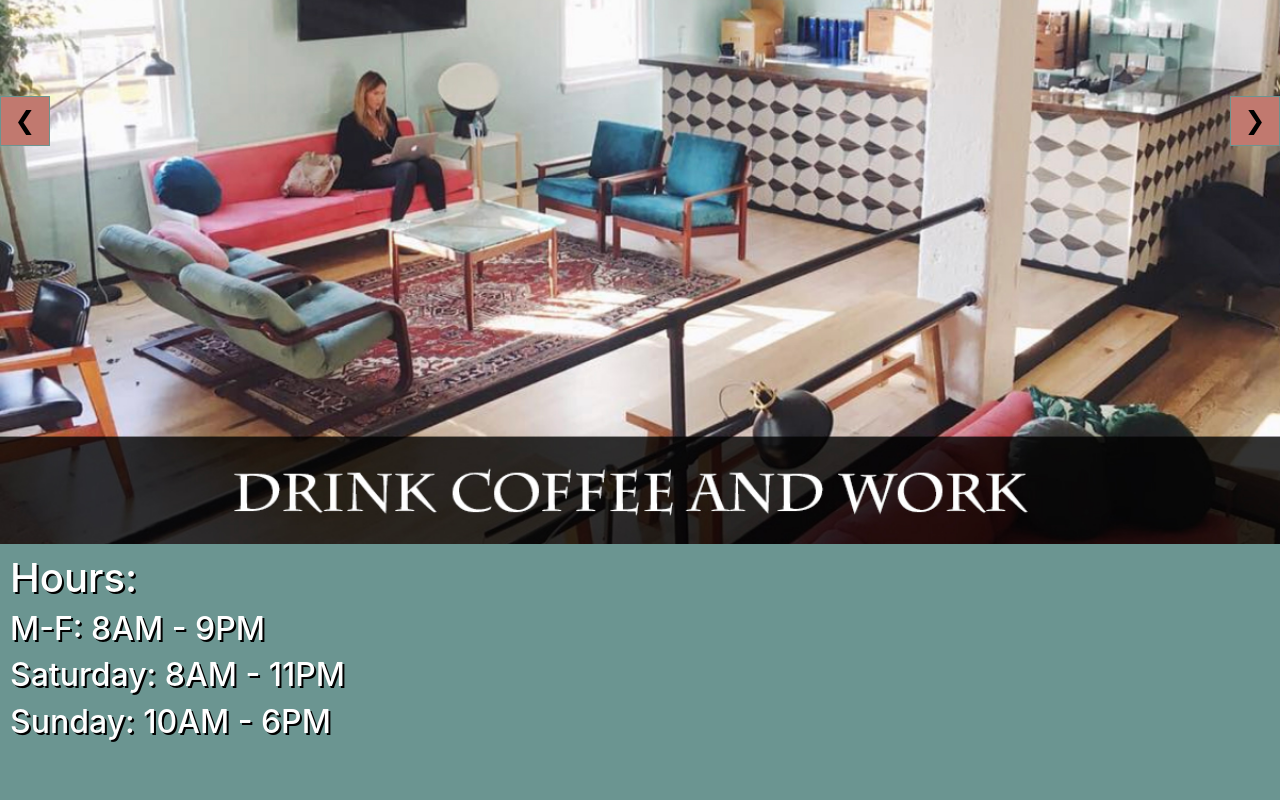
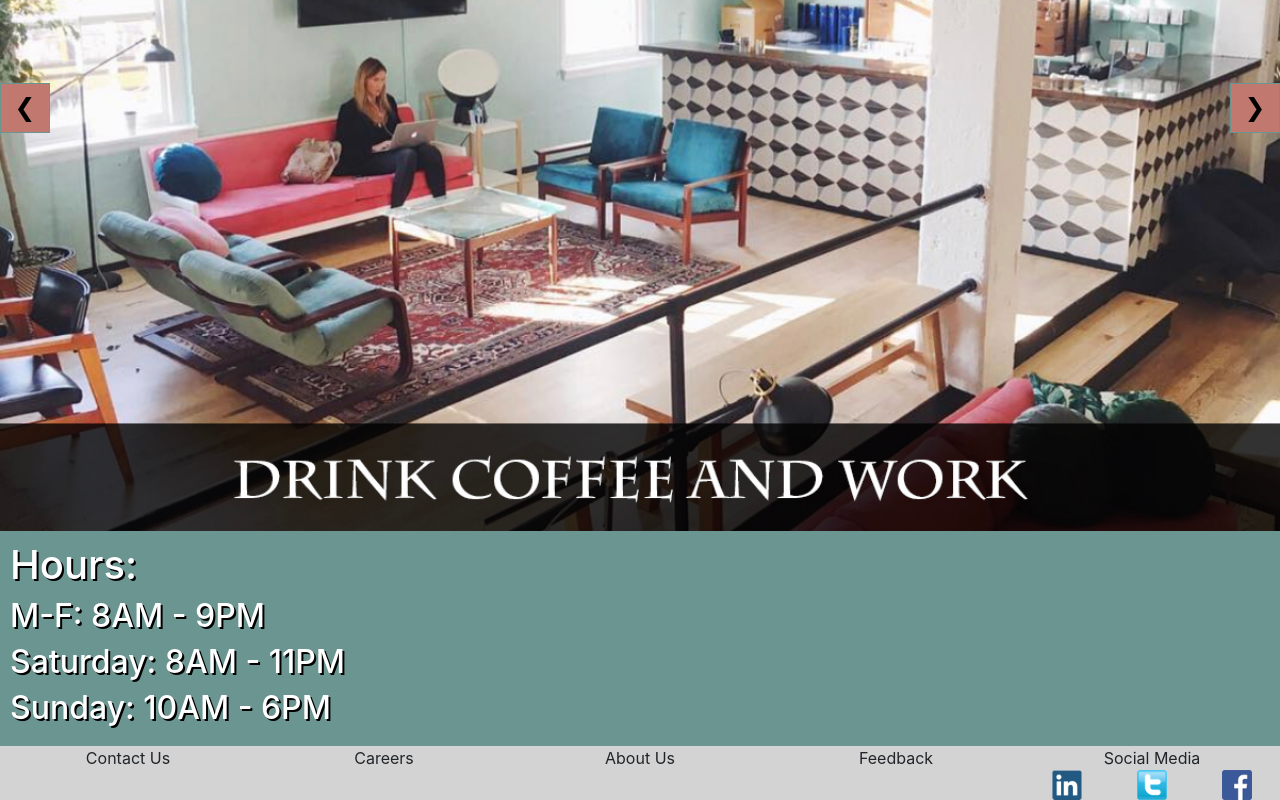
Before and after one commit to Lilkgb/UI, a plain HTML site: page index.html in a window 1280 px wide. Shown: the part 685-1485 px from the top of the page. Before the commit the page ends 1434 px from the top, so only its background shows below. Drawn offline with Linux system fonts and the light colour scheme.

Commit message:
add footer with pictures that link to websites

```diff
--- a/index.html
+++ b/index.html
@@ -48,6 +48,19 @@
         <h2>Saturday: 8AM - 11PM</h2>
         <h2>Sunday: 10AM - 6PM</h2>
       </div>
+
+      <div class="footer">
+        <p>Contact Us</p>
+        <p>Careers</p>
+        <p>About Us</p>
+        <p>Feedback</p>
+        <p>Social Media</p>
+          <div class="socialMedia">
+          <a href="https://www.linkedin.com"><img src="img/linkedin.png" alt=""></a>
+          <a href="https://www.twitter.com"><img src="img/twitter.png" alt=""></a>
+          <a href="https://www.facebook.com"><img src="img/facebook.png" alt=""></a>
+        </div>
+      </div>
     </div>
   </body>
 </html>
--- a/sass/input.scss
+++ b/sass/input.scss
@@ -98,6 +98,7 @@ body {
     }
     p:hover {
       cursor: pointer;
+      text-decoration: underline;
     }
     @include mQ(775px) {
       display: none;
@@ -121,10 +122,9 @@ body {
 
 .title {
   display: grid;
-  margin-bottom: 10px;
   .img {
     justify-self: center;
-    width: 100%;
+    width: 98%;
   }
   .slogan {
     font-size: 35px;
@@ -180,3 +180,27 @@ body {
   color: white;
   text-shadow: 2px 2px black;
 }
+
+.footer {
+  background-color: lightgray;
+  width: 100%;
+  display: grid;
+  grid-template-columns: 1fr 1fr 1fr 1fr 1fr;
+  grid-template-rows: auto 1fr;
+  p {
+    justify-self: center;
+  }
+  .socialMedia {
+    display: grid;
+    grid-template-columns: 1fr 1fr 1fr;
+    justify-items: center;
+    grid-column: 5;
+    img {
+      height: 30px;
+    }
+  }
+  p:hover {
+    cursor: pointer;
+    text-decoration: underline;
+  }
+}
```
Also changed, not shown: img/facebook.png (added), img/linkedin.png (added), img/twitter.png (added), sass/input.css, 1 other file.
